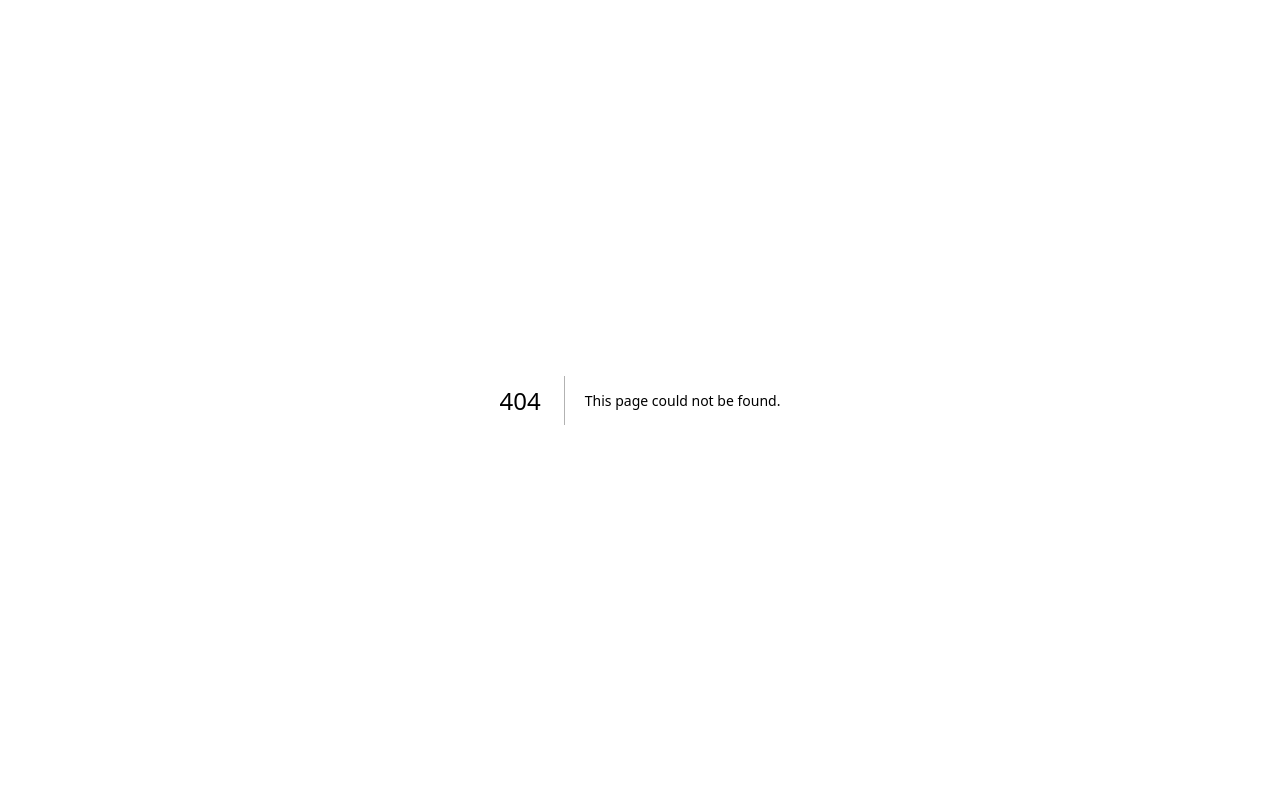
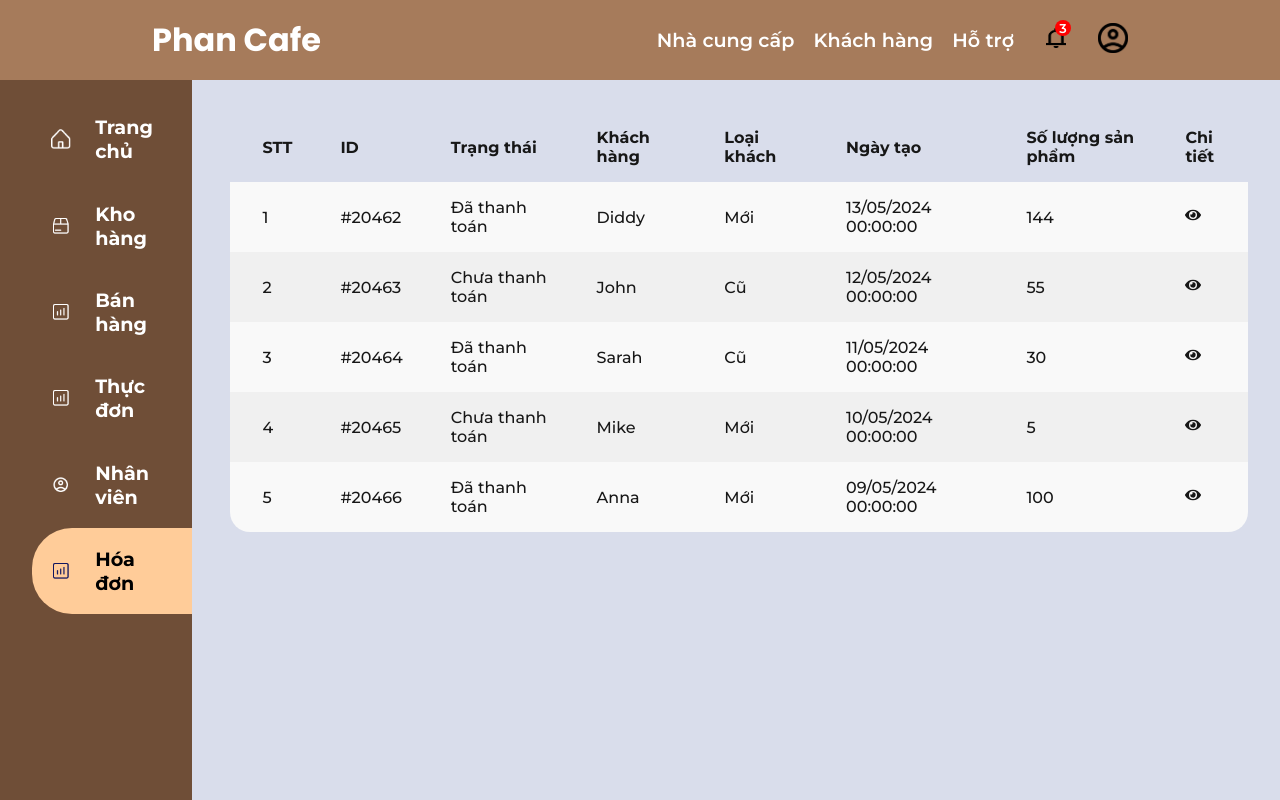
Before and after one commit to hidr0c/CoffeShopManagerWebsite, a Next.js app: page /dashboard/invoice in a window 1280 px wide. Before the commit this address had no page. Built offline with nearby package versions, Linux system fonts and the light colour scheme; a web font is replaced by a local one.

Commit message:
Fix invoice folder and file also

```diff
--- a/src/app/components/ui/input/input.tsx
+++ b/src/app/components/ui/input/input.tsx
@@ -15,6 +15,7 @@ export interface InputProps {
   labelStyle?: any;
   required?: boolean;
   readOnly?: boolean;
+  disabled?: boolean;
 }
 
 export const Input: React.FC<InputProps> = ({
--- /dev/null
+++ b/src/app/dashboard/invoice/page.tsx
@@ -0,0 +1,97 @@
+"use client";
+
+import { useState, useEffect } from "react";
+import styles from "./invoice.module.scss";
+import {
+  Table,
+  TableCell,
+  TableHead,
+  TableRow,
+  TableBody,
+} from "../../components/ui/table/table";
+import { FaEye } from "react-icons/fa";
+
+export default function Invoice() {
+  const data = [
+    {
+      id: "#20462",
+      status: "Đã thanh toán",
+      customerType: "Mới",
+      customer: "Diddy",
+      category: "Hat",
+      date: "13/05/2024 00:00:00",
+      quant: 144,
+    },
+    {
+      id: "#20463",
+      status: "Chưa thanh toán",
+      customerType: "Cũ",
+      customer: "John",
+      category: "Shoes",
+      date: "12/05/2024 00:00:00",
+      quant: 55,
+    },
+    {
+      id: "#20464",
+      status: "Đã thanh toán",
+      customerType: "Cũ",
+      customer: "Sarah",
+      category: "Shirt",
+      date: "11/05/2024 00:00:00",
+      quant: 30,
+    },
+    {
+      id: "#20465",
+      status: "Chưa thanh toán",
+      customerType: "Mới",
+      customer: "Mike",
+      category: "Jacket",
+      date: "10/05/2024 00:00:00",
+      quant: 5,
+    },
+    {
+      id: "#20466",
+      status: "Đã thanh toán",
+      customerType: "Mới",
+      customer: "Anna",
+      category: "Pants",
+      date: "09/05/2024 00:00:00",
+      quant: 100,
+    },
+  ];
+
+  return (
+    <div className={styles.invoice}>
+      <Table>
+        <TableHead>
+          <TableRow>
+            <TableCell>STT</TableCell>
+            <TableCell>ID</TableCell>
+            <TableCell>Trạng thái</TableCell>
+            <TableCell>Khách hàng</TableCell>
+            <TableCell>Loại khách</TableCell>
+            <TableCell>Ngày tạo</TableCell>
+            <TableCell>Số lượng sản phẩm</TableCell>
+            <TableCell>Chi tiết</TableCell>
+          </TableRow>
+        </TableHead>
+        <TableBody>
+          {data.map((item, index) => (
+            <TableRow key={item.id}>
+              <TableCell>{index + 1}</TableCell>
+              <TableCell>{item.id}</TableCell>
+              <TableCell>{item.status}</TableCell>
+              <TableCell>{item.customer}</TableCell>
+              <TableCell>{item.customerType}</TableCell>
+              <TableCell>{item.date}</TableCell>
+              <TableCell>{item.quant}</TableCell>
+              <TableCell>
+                <FaEye />
+              </TableCell>
+            </TableRow>
+          ))}
+        </TableBody>
+      </Table>
+    </div>
+  );
+}
```
Also changed, not shown: src/app/invoice/page.tsx (deleted, +0 -112 lines), src/app/dashboard/invoice/invoice.module.scss (added).
